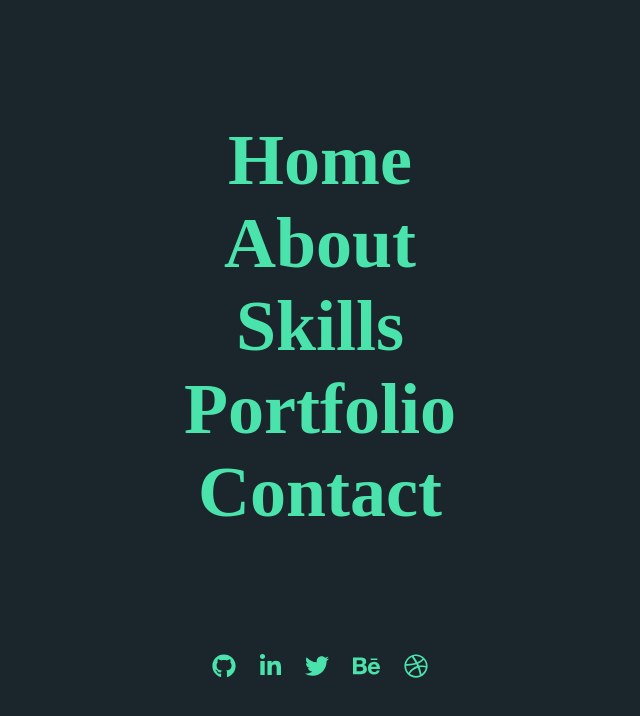
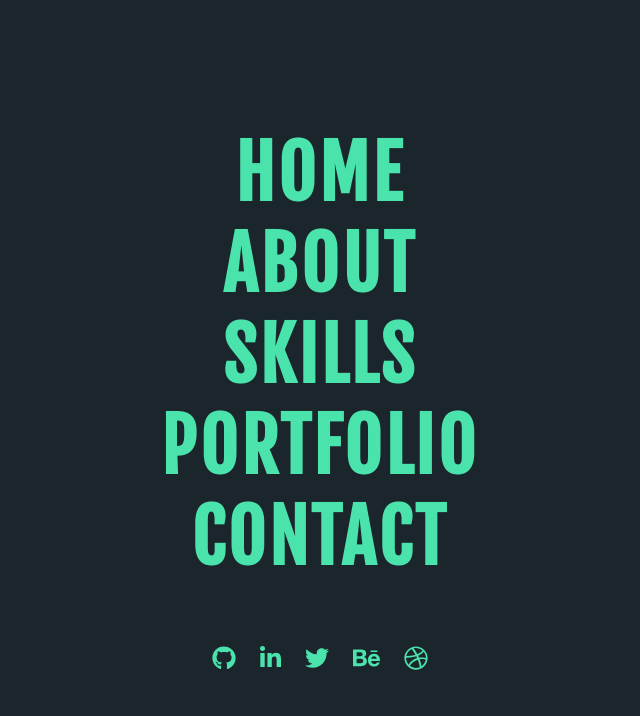
Before and after one commit to renebreslauer/portfolio_website, a React (Create React App) app: page /NavOverlay in a window 1280 px wide. Shown: the top 716 px of the page, without its empty margins (320-960 px from the left). Built offline with nearby package versions, Linux system fonts and the light colour scheme; a web font is replaced by a local one.

Commit message:
nav overlay formatting

```diff
--- a/src/components/AboutHeader/AboutHeader.jsx
+++ b/src/components/AboutHeader/AboutHeader.jsx
@@ -6,6 +6,9 @@ const AboutHeaderWrapper = styled.div`
   display: flex;
   justify-content: space-between;
   width: 50%;
+  @media (max-width: 700px) {
+    width: 70%;
+  }
 `
 
 const HiddenImageContainer = styled.div`
--- a/src/pages/About/About.module.scss
+++ b/src/pages/About/About.module.scss
@@ -61,15 +61,15 @@
   transition: scaleUp ease-in-out 1s;
 }
 @media (max-width: 700px) {
+  .about_content {
+    width: 70%;
+  }
   .about_body {
     font-size: 1.3rem;
   }
 }
 
 @media (max-width: 490px) {
-  .about_content {
-    width: 70%;
-  }
   .about_body {
     font-size: 1rem;
     line-height: 1.5rem;
--- a/src/pages/NavOverlay/NavOverlay.module.scss
+++ b/src/pages/NavOverlay/NavOverlay.module.scss
@@ -8,19 +8,31 @@
   text-align: center;
   justify-content: center;
   flex-direction: column;
+  font-family: 'Fjalla One', sans-serif;
+  letter-spacing: 0.3rem;
+  text-transform: uppercase;
 }
 
 .nav_overlay_internal a {
   text-decoration: none;
   color: $color-primary-mid;
   font-size: 4rem;
+
+  &:hover {
+    color: white;
+    text-shadow: 7px 7px black;
+    transform: translateY(-3rem);
+  }
 }
 
 .nav_overlay_external {
-  margin-top: 10rem;
+  margin-top: 5rem;
   a {
     color: $color-primary-mid;
     font-size: 2rem;
     padding: 1rem;
+    &:hover {
+      color: white;
+    }
   }
 }
```
